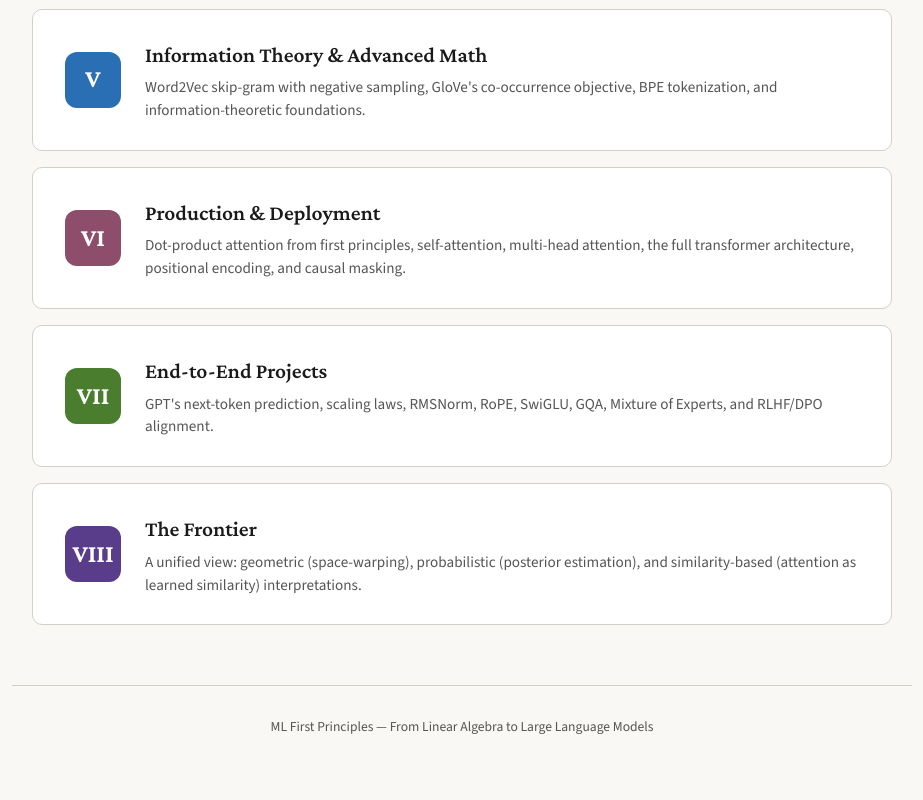
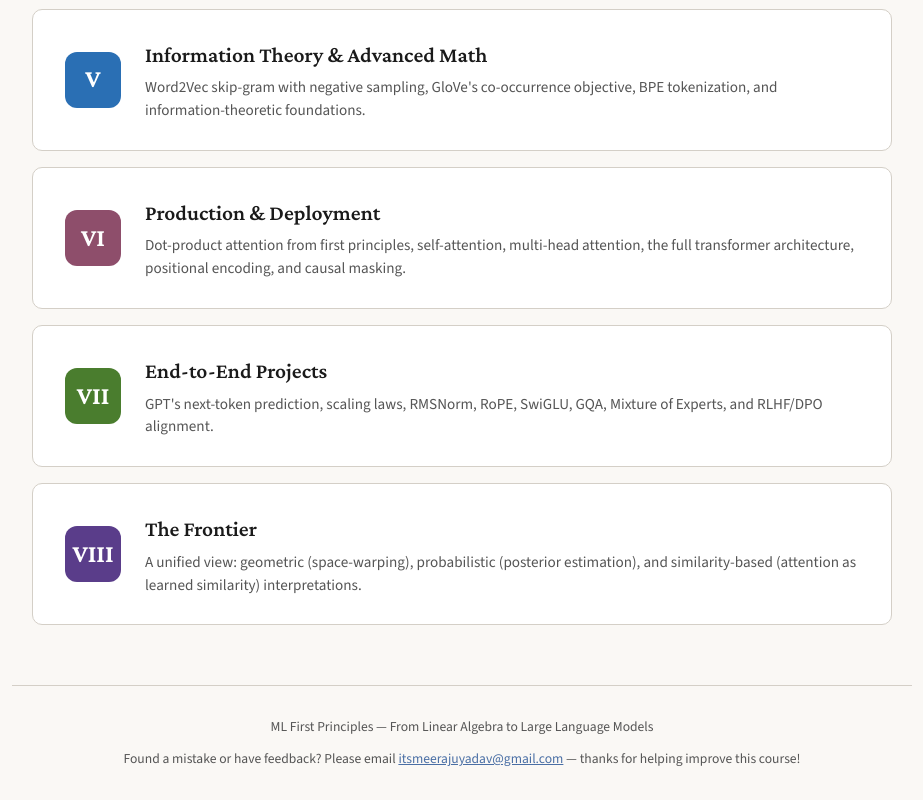
Before and after one commit to adhikariraju38/ml-first-principles, a plain HTML site: page index.html in a window 1280 px wide. Shown: the part 874-1674 px from the top of the page, without its empty margins (178-1101 px from the left). Before the commit the page ends 1642 px from the top, so only its background shows below. Drawn offline with nearby package versions, Linux system fonts and the light colour scheme.

Commit message:
Add feedback email to index footer
Co-Authored-By: Claude Opus 4.6 <noreply@anthropic.com>

```diff
--- a/index.html
+++ b/index.html
@@ -191,7 +191,8 @@
 </div>
 
 <footer>
-  ML First Principles — From Linear Algebra to Large Language Models
+  <p>ML First Principles — From Linear Algebra to Large Language Models</p>
+  <p style="margin-top:10px;">Found a mistake or have feedback? Please email <a href="mailto:itsmeerajuyadav@gmail.com" style="color:#4a6fa5;">itsmeerajuyadav@gmail.com</a> — thanks for helping improve this course!</p>
 </footer>
 
 </body>
```
